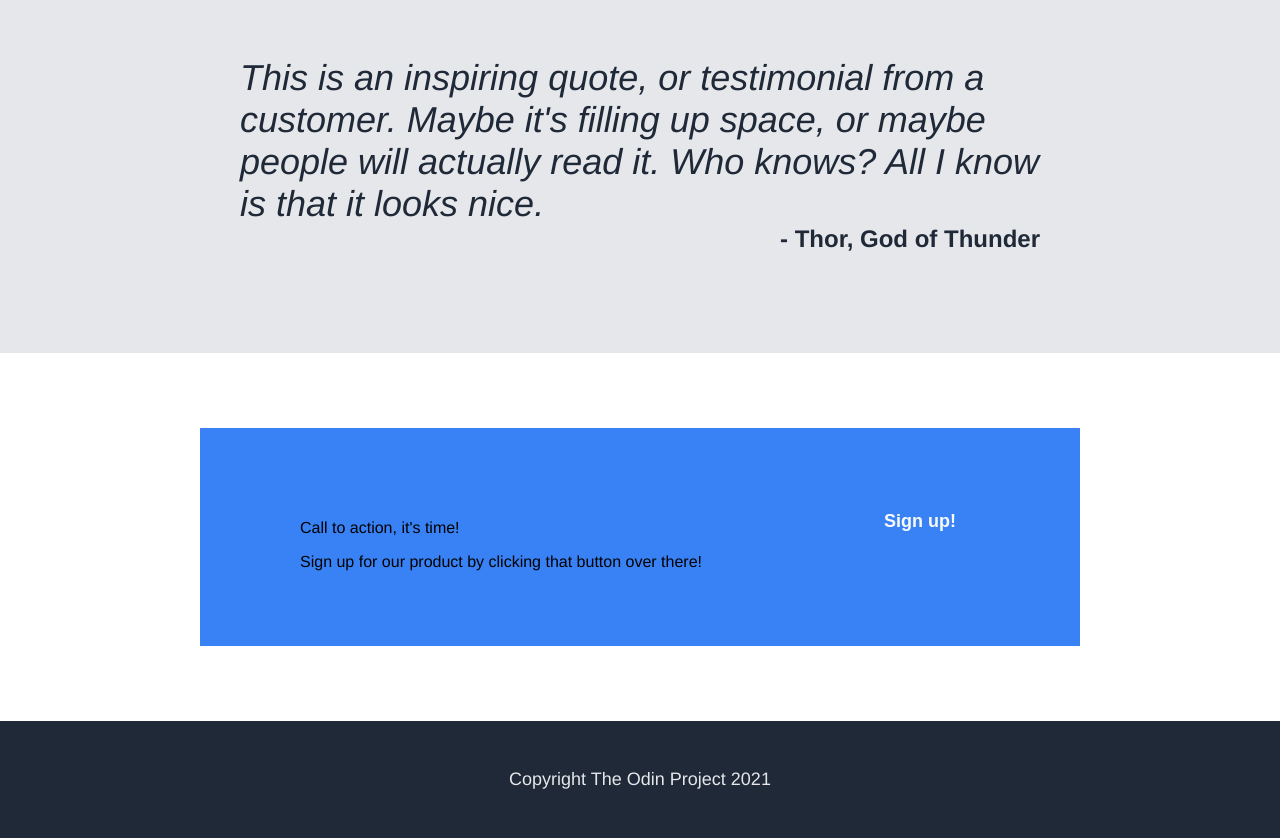
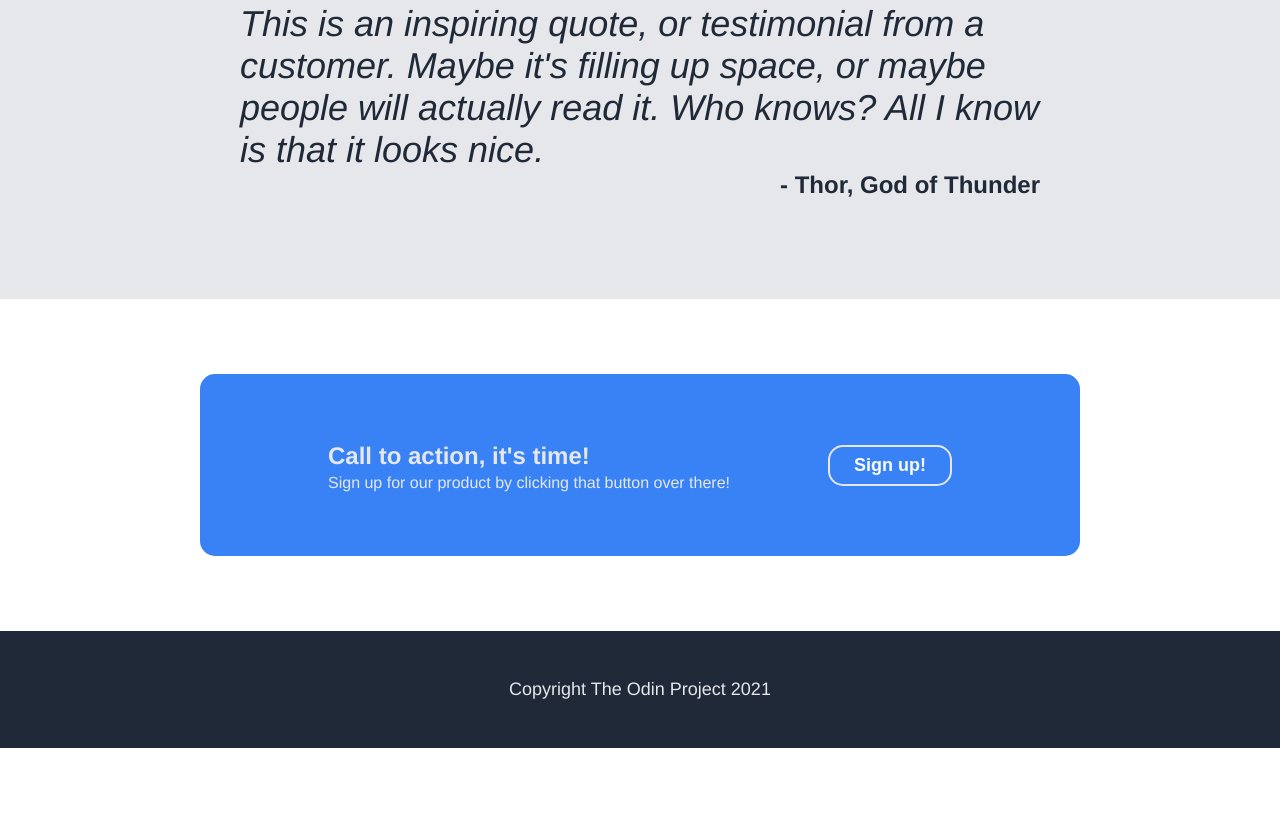
Before and after one commit to np-90/landing-page, a plain HTML site: page index.html in a window 1280 px wide. Shown: the part 996-1834 px from the top of the page. After the commit the page ends 1744 px from the top, so only its background shows below. Drawn offline with Linux system fonts and the light colour scheme.

Commit message:
Finished styling elements, landing-page complete.

```diff
--- a/index.html
+++ b/index.html
@@ -68,7 +68,7 @@
             <span>Sign up for our product by clicking that button over there!</span>
         </div>
         <div class="cta-inner">
-            <button>Sign up!</button>
+            <button class="cta">Sign up!</button>
         </div>
     </div>
 
--- a/style.css
+++ b/style.css
@@ -24,10 +24,6 @@ body {
     justify-content: space-between;
     align-items: center;
     padding: 0 16px;
-}
-
-.hero-inner {
-    color: #e5e7eb;
 }
 
 .logo {
@@ -83,14 +79,13 @@ ul {
 
 .hero {
     display: flex;
-    border-style: dotted;
-    border-width: 2px;
     color: #e5e7eb;
-    margin: 75px 0;
+    margin: 50px 0;
 }
 
 .hero-inner {
     padding: 16px;
+    color: #e5e7eb;
 }
 
 .hero h1 {
@@ -107,6 +102,7 @@ button {
     border-style: none;
     padding: 8px 24px;
     font-weight: bold;
+    border-radius: 15px;
 }
 
 .quote {
@@ -138,10 +134,31 @@ button {
 .call-to-action {
     background-color: #3882f6;
     margin: 75px 200px;
-    padding: 75px 100px;
+    padding: 64px 128px;
     display: flex;
     justify-content: space-between;
+    align-items: center;
+    border-radius: 15px;
 }
+
+.call-to-action p {
+    font-size: 24px;
+    padding: 0;
+    margin: 4px 0;
+    color: #e5e7eb;
+    font-weight: bold;
+}
+
+.call-to-action span {
+    color: #e5e7eb;
+}
+
+.call-to-action .cta {
+    border-width: 2px;
+    border-style: solid;
+    border-color: #e5e7eb;
+}
+
 
 .bottom {
     background-color: #1F2937;
```
